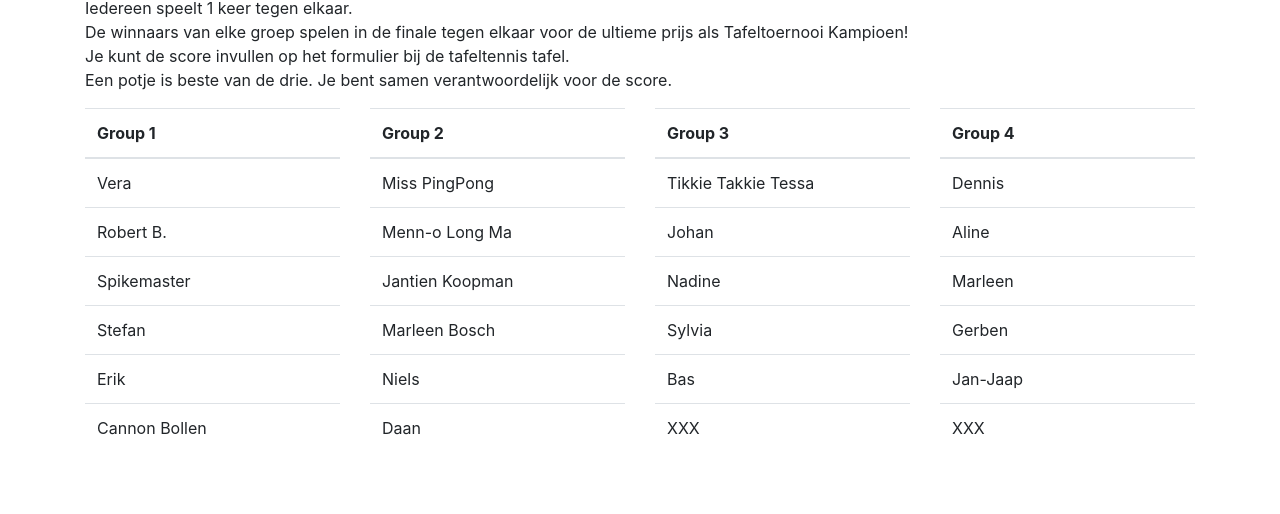
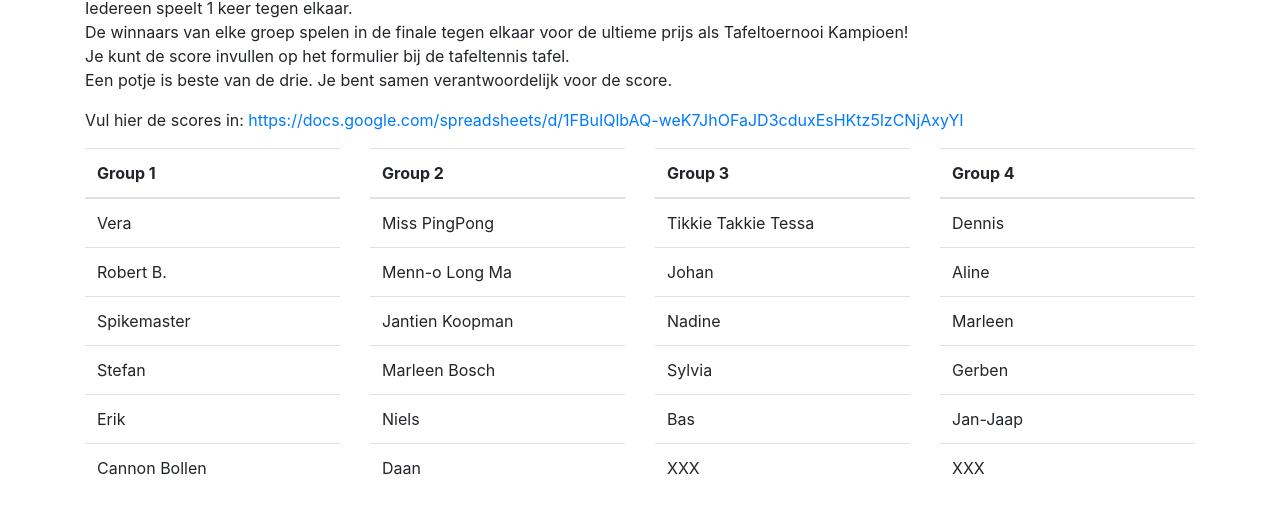
Before and after one commit to denniskorff/denniskorff.github.io, a plain HTML site: page index.html in a window 1280 px wide. Shown: the part 260-774 px from the top of the page. Drawn offline with nearby package versions, Linux system fonts and the light colour scheme.

Commit message:
added more details

```diff
--- a/index.html
+++ b/index.html
@@ -8,7 +8,7 @@
     <!-- Bootstrap CSS -->
     <link rel="stylesheet" href="https://maxcdn.bootstrapcdn.com/bootstrap/4.0.0/css/bootstrap.min.css" integrity="sha384-Gn5384xqQ1aoWXA+058RXPxPg6fy4IWvTNh0E263XmFcJlSAwiGgFAW/dAiS6JXm" crossorigin="anonymous">
 
-    <title>e-Luscious open</title>
+    <title>e-Luscious Open 2019</title>
     <style>
         header {
             width: 100%;
@@ -31,6 +31,9 @@
         De winnaars van elke groep spelen in de finale tegen elkaar voor de ultieme prijs als Tafeltoernooi Kampioen! <br />
         Je kunt de score invullen op het formulier bij de tafeltennis tafel. <br />
         Een potje is beste van de drie. Je bent samen verantwoordelijk voor de score.
+    </p>
+    <p>
+        Vul hier de scores in: <a href="https://docs.google.com/spreadsheets/d/1FBuIQlbAQ-weK7JhOFaJD3cduxEsHKtz5lzCNjAxyYI" target="_blank">https://docs.google.com/spreadsheets/d/1FBuIQlbAQ-weK7JhOFaJD3cduxEsHKtz5lzCNjAxyYI</a>
     </p>
     <div class="row">
     <div class="col-sm">
```
